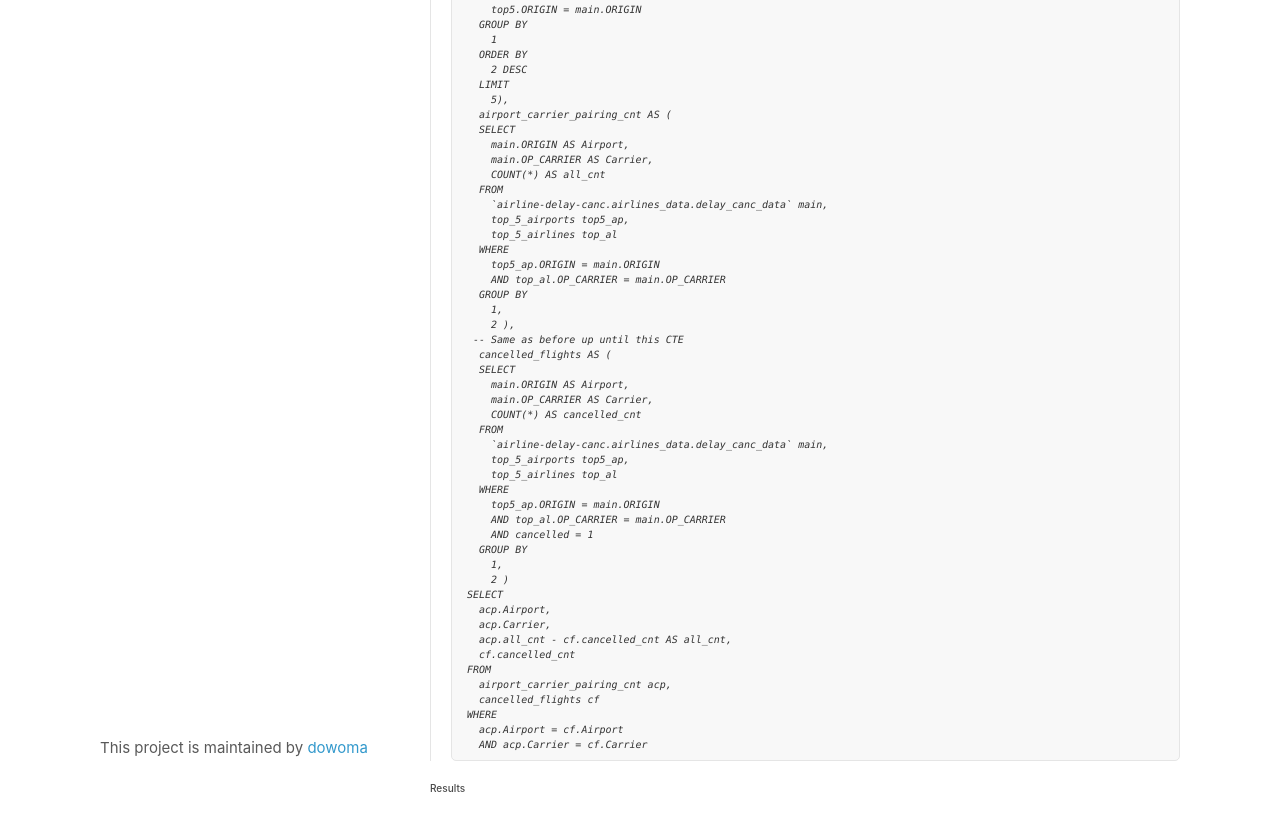
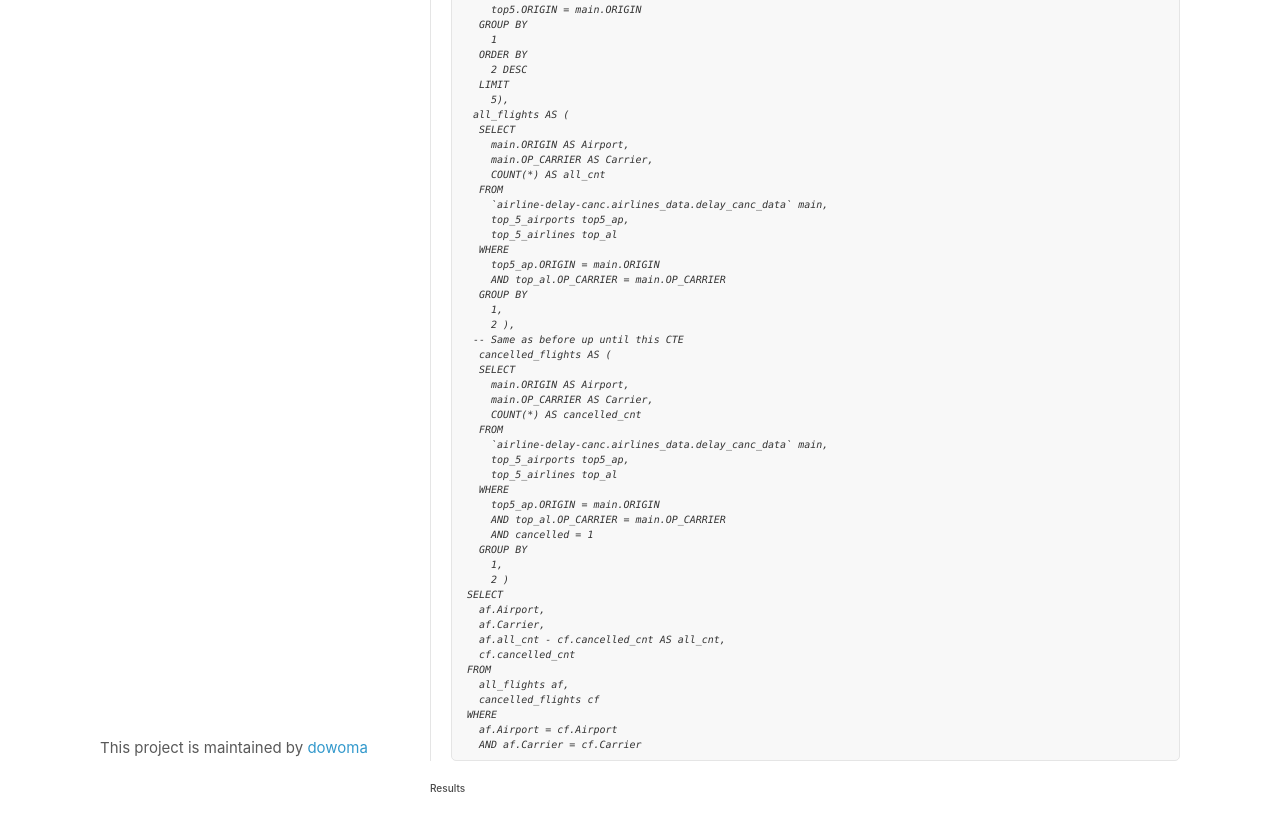
Before and after one commit to dowoma/Airline-Data-Analysis, a Jekyll site: the page built from analysis.md, in a window 1280 px wide and 1400 px high, scrolled down 2198 px. Shown: the part 571-1393 px from the top of the window. Built offline with Jekyll 4.4.1, drawn with Linux system fonts in a browser that asks for light colours; our own code applies the rules of GitHub Pages for plain Markdown files; some of the changed text lies outside the part shown.

Commit message:
Update analysis.md

````diff
--- a/analysis.md
+++ b/analysis.md
@@ -52,7 +52,7 @@ top_5_airlines AS (
 	LIMIT 5
 ),
 --Pairs together Top 5 Airports and Top 5 Carriers with Counts
-airport_carrier_pairing_cnt AS (
+all_flights AS (
 	SELECT
 		main.ORIGIN AS Airport,
 		main.OP_CARRIER AS Carrier,
@@ -75,7 +75,7 @@ result_cte AS (
 		count,
 		RANK() OVER (PARTITION BY Airport ORDER BY count) AS rank
 	FROM
-		airport_carrier_pairing_cnt
+		all_flights
 )
 SELECT
 	Airport,
@@ -144,7 +144,7 @@ WITH
     2 DESC
   LIMIT
     5),
-  airport_carrier_pairing_cnt AS (
+ all_flights AS (
   SELECT
     main.ORIGIN AS Airport,
     main.OP_CARRIER AS Carrier,
@@ -177,16 +177,16 @@ WITH
     1,
     2 )
 SELECT
-  acp.Airport,
-  acp.Carrier,
-  acp.all_cnt - cf.cancelled_cnt AS all_cnt,
+  af.Airport,
+  af.Carrier,
+  af.all_cnt - cf.cancelled_cnt AS all_cnt,
   cf.cancelled_cnt
 FROM
-  airport_carrier_pairing_cnt acp,
+  all_flights af,
   cancelled_flights cf
 WHERE
-  acp.Airport = cf.Airport
-  AND acp.Carrier = cf.Carrier
+  af.Airport = cf.Airport
+  AND af.Carrier = cf.Carrier
 ```
 
 ###### Results
````
